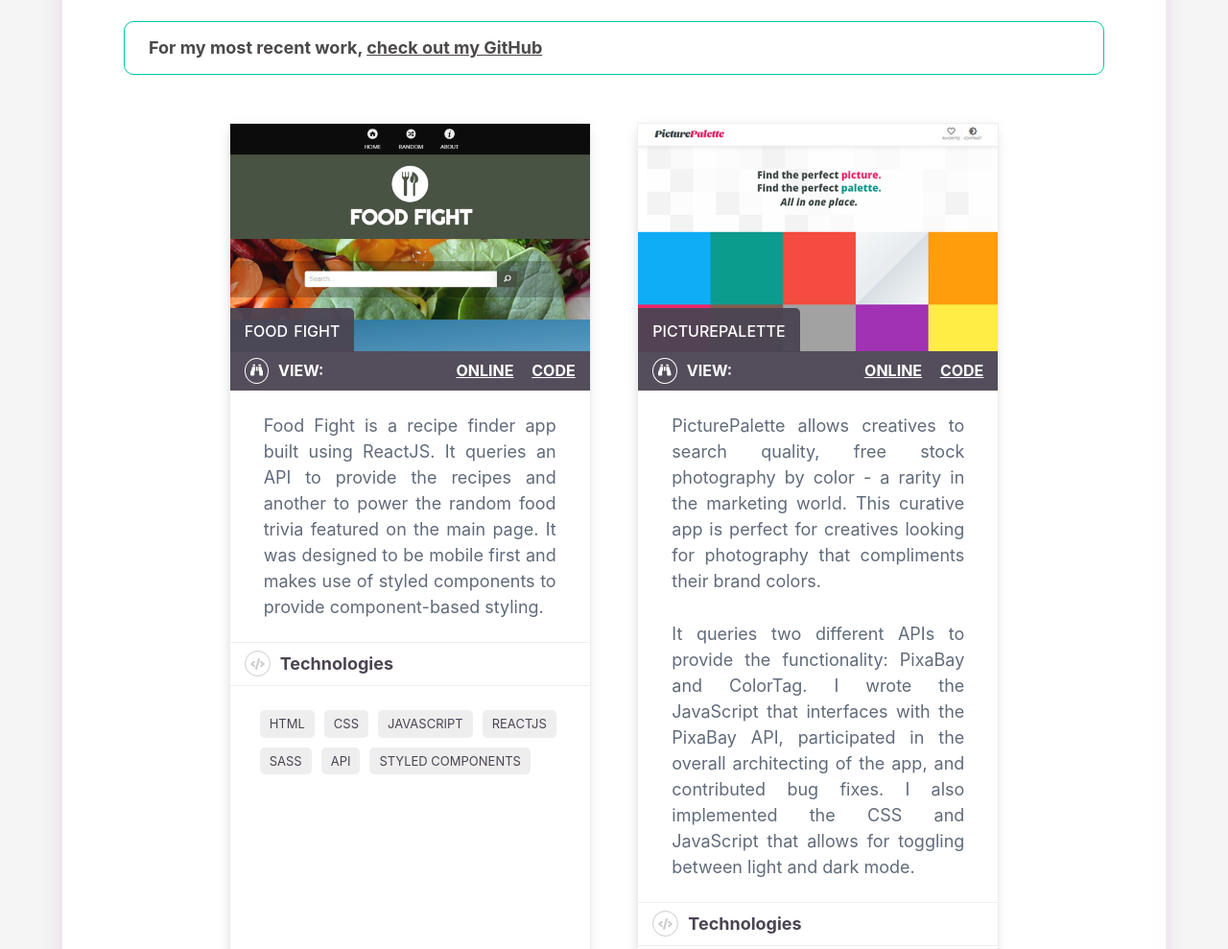
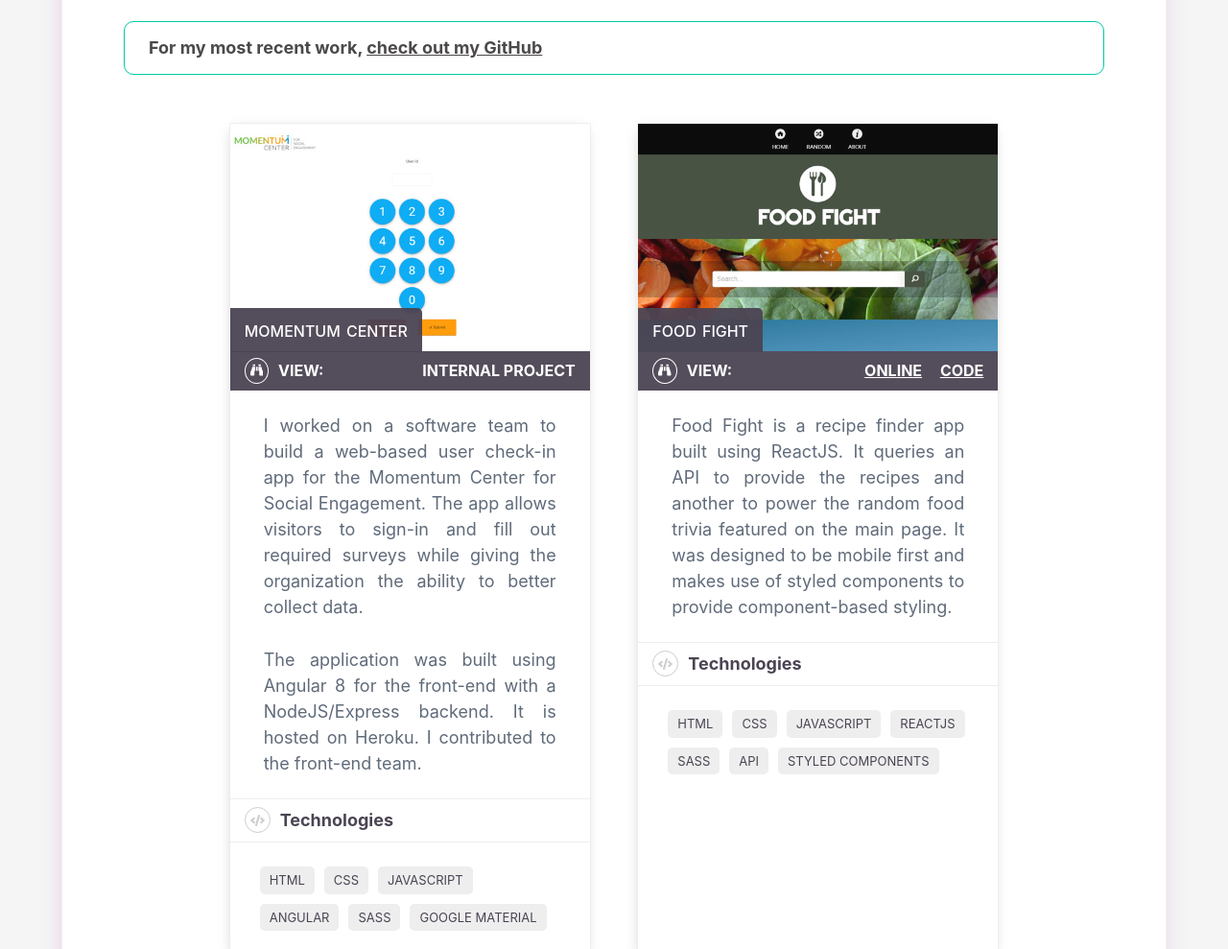
Before and after one commit to bobmatyas/gatsby-blog, a Gatsby site: page /portfolio in a window 1280 px wide. Shown: the part 1067-2056 px from the top of the page at 96% size. Built offline with nearby package versions, Linux system fonts and the light colour scheme; Gatsby itself is replaced by a stand-in of ours.

Commit message:
update portfolio display + add item

```diff
--- a/src/components/portfolio-card.js
+++ b/src/components/portfolio-card.js
@@ -39,9 +39,11 @@ export default (props) => (
         <div className="projects__card__view__inner__title">
           View:
         </div>
-        <div class="projects__card__view__links">
-          <a href={props.viewOnline}>Online</a> {props.viewCode ? <a href={props.viewCode}>Code</a> : ""}
+        <div className="projects__card__view__links">
+          {props.viewOnline ? <a href={props.viewOnline}>Online</a> : "" } {props.viewCode ? <a href={props.viewCode}>Code</a> : ""}
         </div>
+
+        { !props.viewOnline && !props.viewCode ? <div className="projects__card__view__links">Internal Project</div> : "" }
       </div>
 
     </div>
--- a/src/pages/404.js
+++ b/src/pages/404.js
@@ -4,8 +4,6 @@ import Layout from "../components/layout"
 import SEO from "../components/seo"
 import Gradient from "../components/gradient"
 import UfoImage from '../images/404.svg';
-
-console.log(UfoImage);
 
 export default ({ data }) => (
   <Layout>
--- a/src/pages/portfolio.js
+++ b/src/pages/portfolio.js
@@ -29,6 +29,15 @@ export default ({ data }) => (
 
       <div className="projects__holder">
 
+
+      <Card
+        screenshot={data.imageMomentumCenter.childImageSharp.fluid}
+        title='Momentum Center'
+        description= {
+          ['I worked on a software team to build a web-based user check-in app for the Momentum Center for Social Engagement. The app allows visitors to sign-in and fill out required surveys while giving the organization the ability to better collect data.', 'The application was built using Angular 8 for the front-end with a NodeJS/Express backend. It is hosted on Heroku. I contributed to the front-end team.']
+        }
+        technologies= {['HTML', 'CSS', 'JAVASCRIPT', 'ANGULAR', 'SASS', 'GOOGLE MATERIAL']}
+      />
 
       <Card
         screenshot={data.imageFoodFight.childImageSharp.fluid}
@@ -192,5 +201,12 @@ export const pageQuery = graphql`
         }
       }
     }
+    imageMomentumCenter: file(relativePath: { eq: "images/portfolio-momentum_center.jpg" }) {
+      childImageSharp {
+        fluid(maxWidth: 600) {
+          ...GatsbyImageSharpFluid_withWebp
+        }
+      }
+    }
   }
 `;
```
Also changed, not shown: src/images/portfolio-momentum_center.jpg (added).
